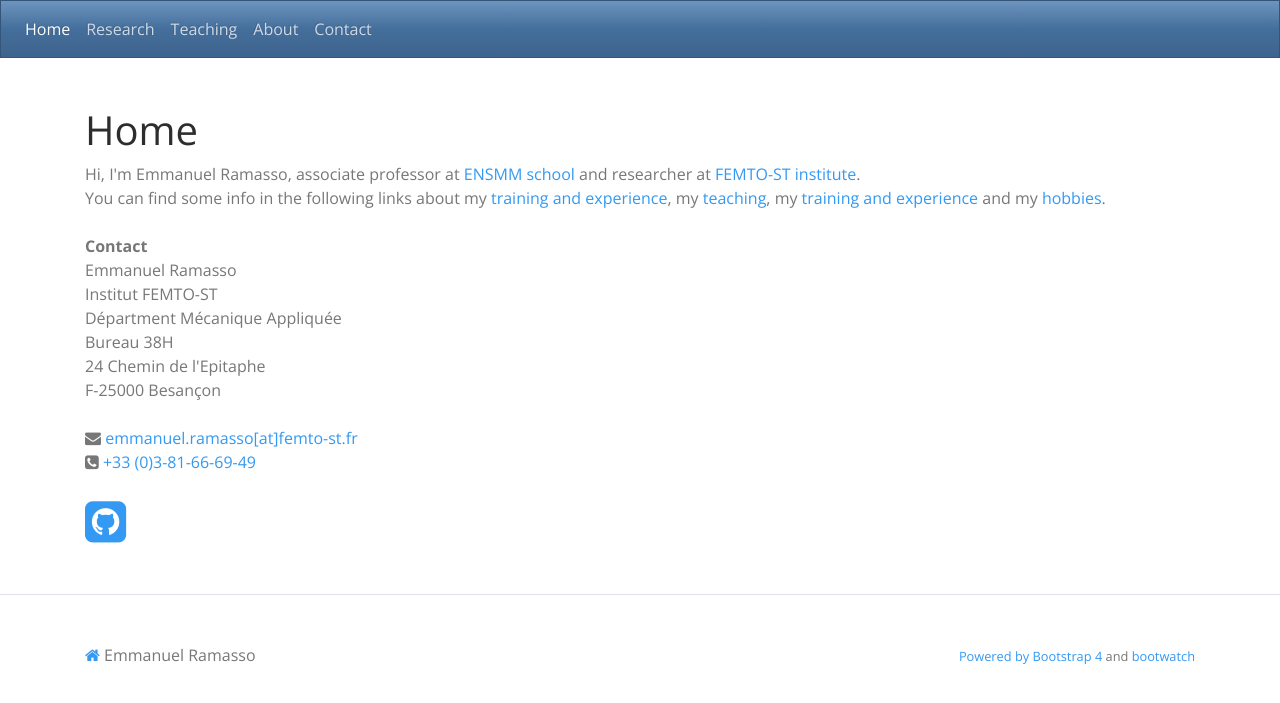
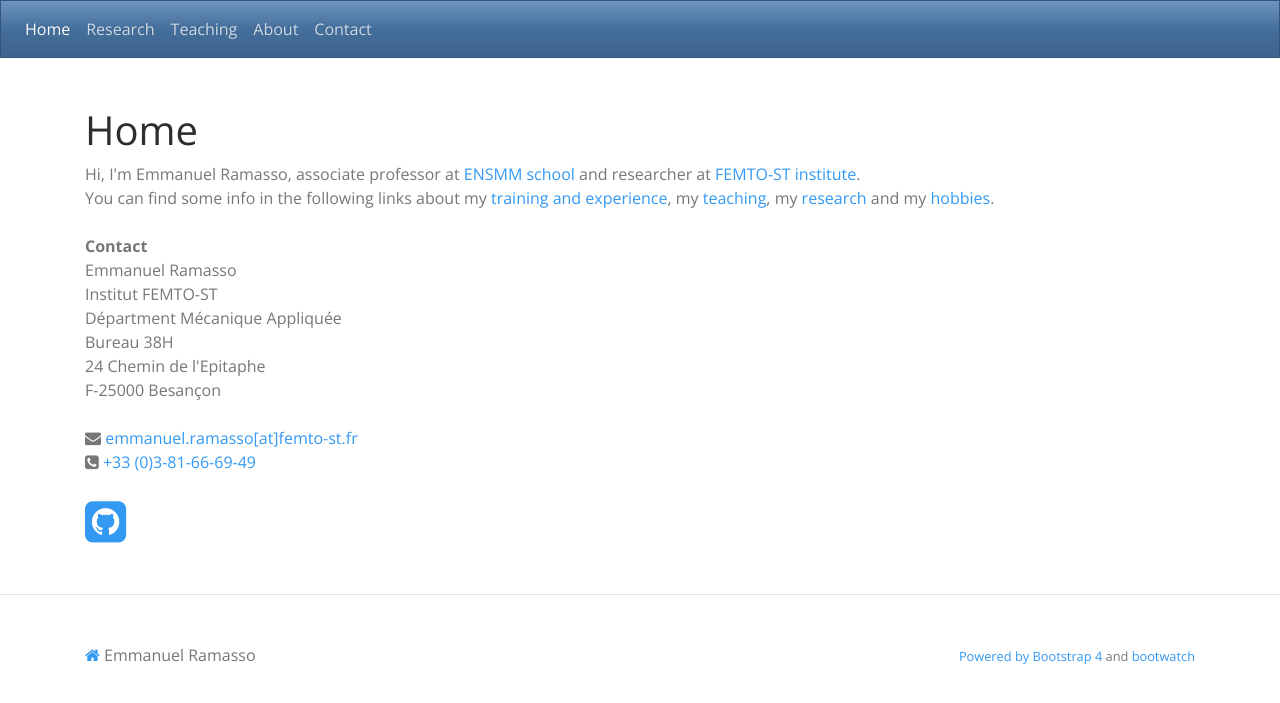
Before and after one commit to emmanuelramasso/emmanuelramasso.github.io, a Jekyll site: the page built from index.html, in a window 1280 px wide. Shown: the top 703 px of the page. Built offline with Jekyll 4.4.1, drawn with Linux system fonts in a browser that asks for light colours; a style sheet for code colours, icons or effects is not loaded.

Commit message:
Update index.html

```diff
--- a/index.html
+++ b/index.html
@@ -10,7 +10,7 @@
 You can find some info in the following links about
 my <a href="Training.html">training and experience</a>,
 my <a href="Teaching.html">teaching</a>,
-my <a href="Research.html">training and experience</a>
+my <a href="Research.html">research</a>
 and my <a href="Hobbies.html">hobbies</a>.
 
 <br>
```
